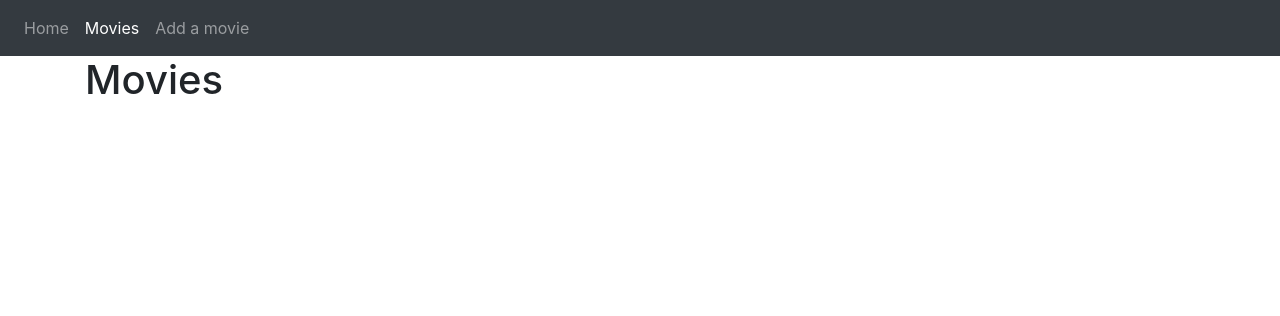
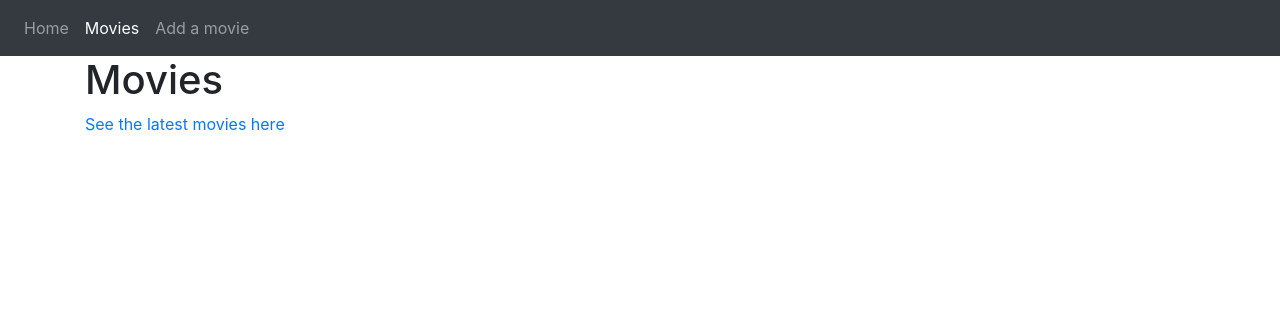
Before and after one commit to Maddie02/movie-catalog, a Flask app: page /movies in a window 1280 px wide. Shown: the top 316 px of the page. Run offline with Flask 2, Linux system fonts and the light colour scheme; data that the repository does not hold is empty; some libraries are stand-ins or nearby versions.

Commit message:
[Update] Latest movies functionality added

```diff
--- a/app.py
+++ b/app.py
@@ -33,5 +33,9 @@ def add_movie():
 
         return redirect('/movies')
 
+@app.route('/movies/latest')
+def latest_movies():
+    return render_template('movies.html', movies=Movie.latest(), latest=1);
+
 if __name__ == '__main__':
     app.run()
--- a/models/movie.py
+++ b/models/movie.py
@@ -19,6 +19,15 @@ class Movie(object):
             return [Movie(*movie) for movie in movies];
 
     @staticmethod
+    def latest():
+        with DB() as db:
+            movies = db.execute('''
+                SELECT * FROM movie
+                ORDER BY release_year DESC
+            ''').fetchall()
+            return [Movie(*movie) for movie in movies];
+
+    @staticmethod
     def create(self):
         with DB() as db:
             values = (self.name, self.genre, self.release_year, self.duration, self.description, self.rating, self.director_name)
--- a/templates/movies.html
+++ b/templates/movies.html
@@ -43,6 +43,11 @@
 
       <div class="container">
         <h1>Movies</h1>
+        {% if not latest %}
+          <a href="movies/latest">See the latest movies here</a>
+        {% else %}
+          <a href="/movies">Return to movies</a>
+        {% endif %}
         <div class="row">
           {% for movie in movies %}
           <div class="col-sm-4">
```
